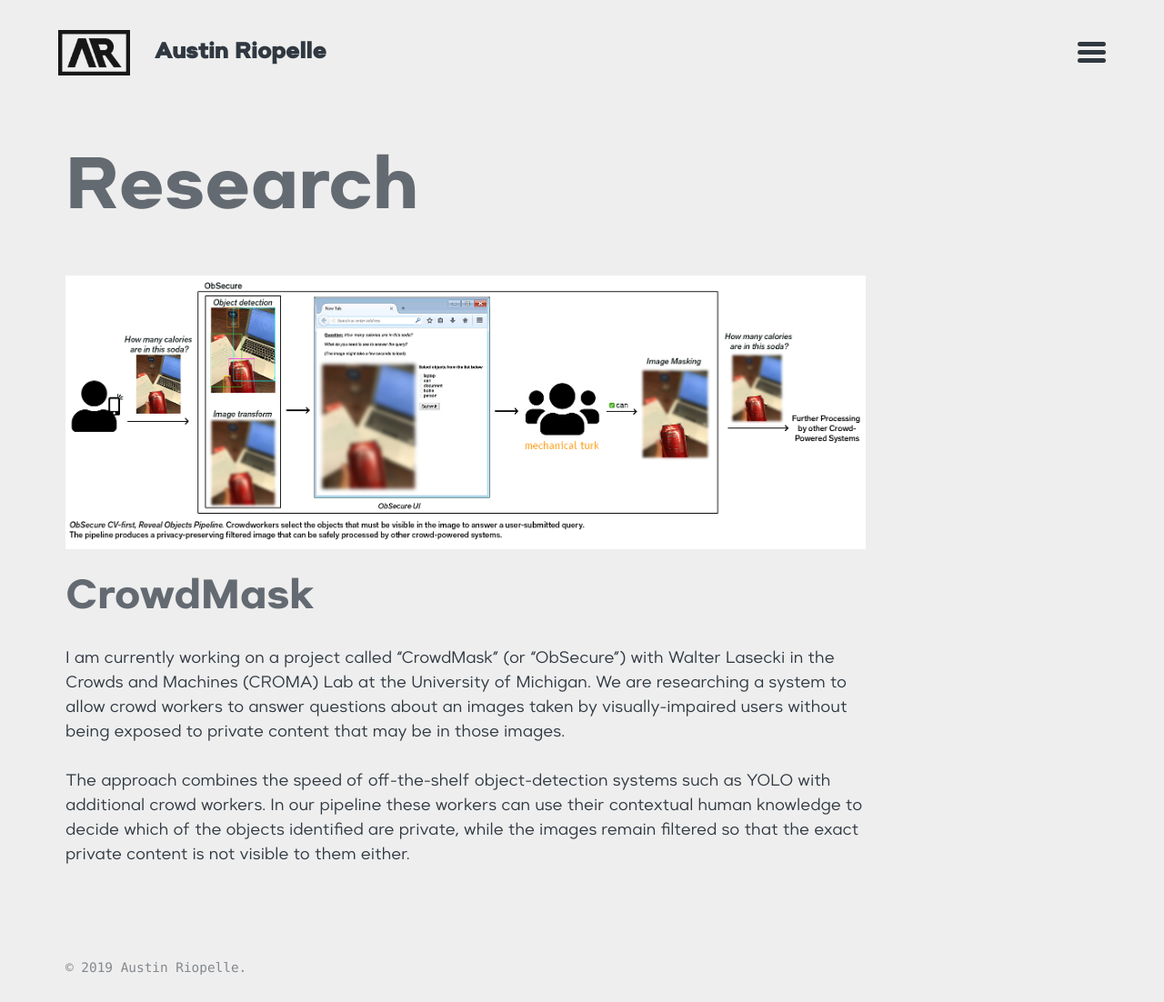
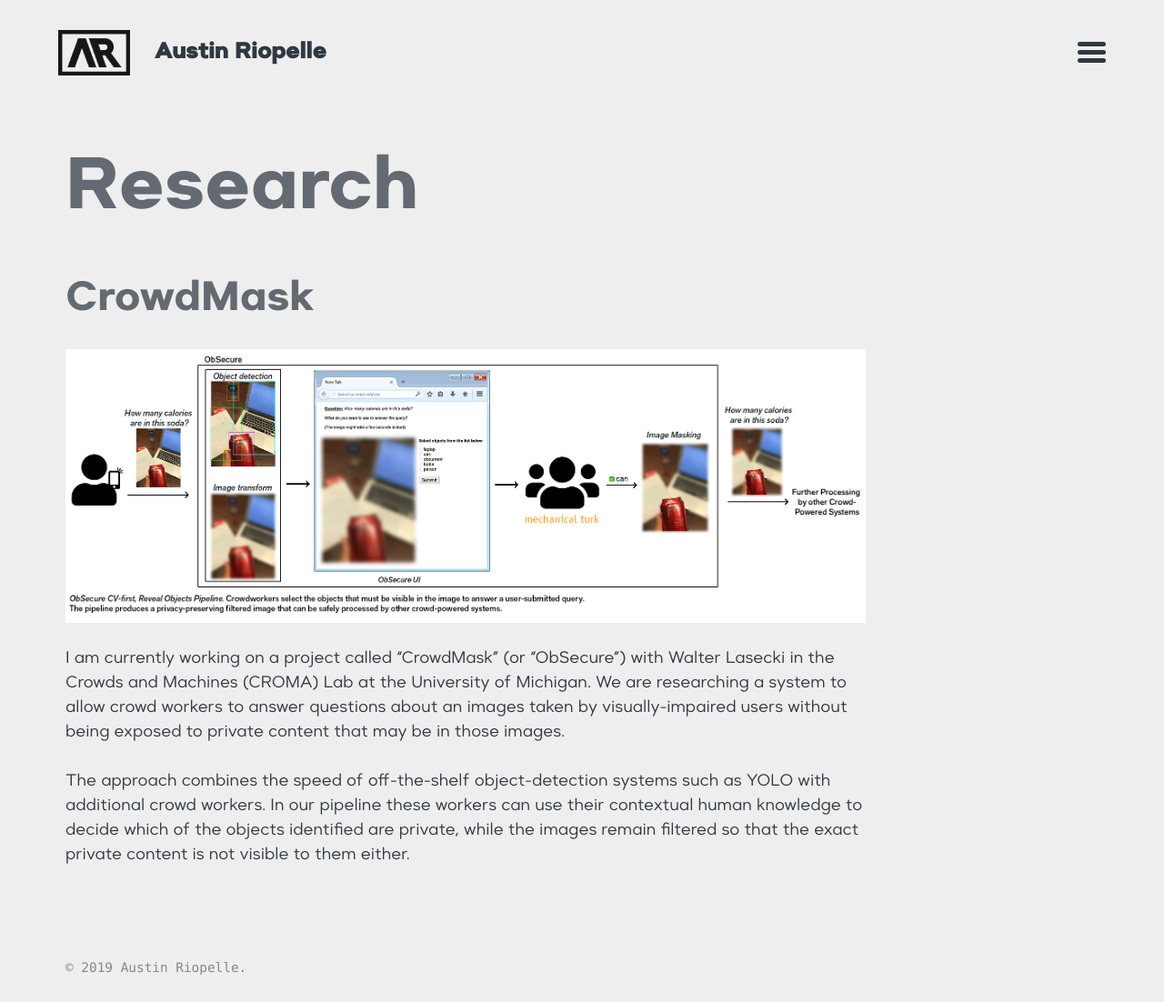
Before and after one commit to acerio98/acerio98.github.io, a Jekyll site: the page built from research.md, in a window 1280 px wide. Shown: the whole page at 91% size. Built offline with Jekyll 4.4.1, drawn with Linux system fonts in a browser that asks for light colours; some web fonts are replaced.

```diff
--- a/research.md
+++ b/research.md
@@ -3,9 +3,9 @@ title: "Research"
 layout: about
 ---
 
+# CrowdMask
+
 ![CrowdMask](https://riopelle.me/assets/pics/system_diagram_users.jpg)
-
-# CrowdMask
 
 I am currently working on a project called "CrowdMask" (or "ObSecure") with Walter Lasecki in the Crowds and Machines (CROMA) Lab at the University of Michigan. We are researching a system to allow crowd workers to answer questions about an images taken by visually-impaired users without being exposed to private content that may be in those images.
 
```
